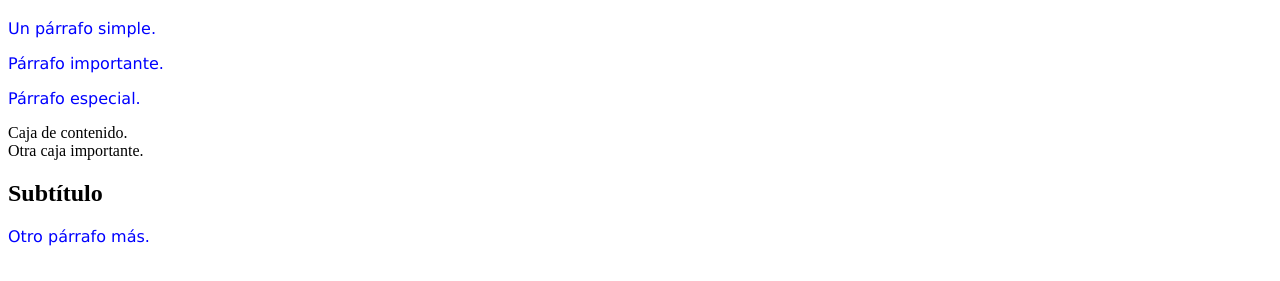
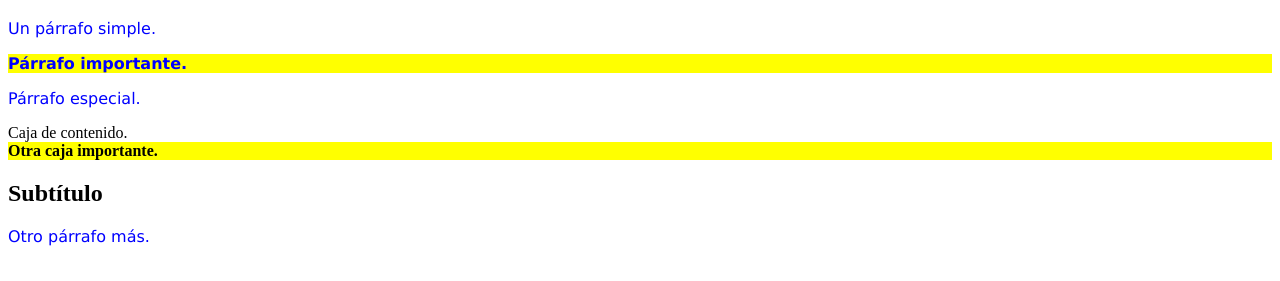
Before and after one commit to mceciliabasti/Actividad1CSS_Apellido, a plain HTML site: page index.html in a window 1280 px wide. Shown: the part 61-342 px from the top of the page. Drawn offline with Linux system fonts and the light colour scheme.

Commit message:
creé la clase importante

```diff
--- a/style.css
+++ b/style.css
@@ -10,8 +10,9 @@ p {
 /* 2. Aplica un fondo amarillo y texto en negrita a todos los elementos que tengan la
 clase importante. */
 
-COMPLETAR {
-    COMPLETAR: COMPLETAR; font-weight: 800; }
+.importante {
+    background-color: yellow;
+    font-weight: 800; }
 
 /* 3. Agrega un borde verde sólido de 3 píxeles y un padding de 10 píxeles al elemento
 con el ID especial. */
```
